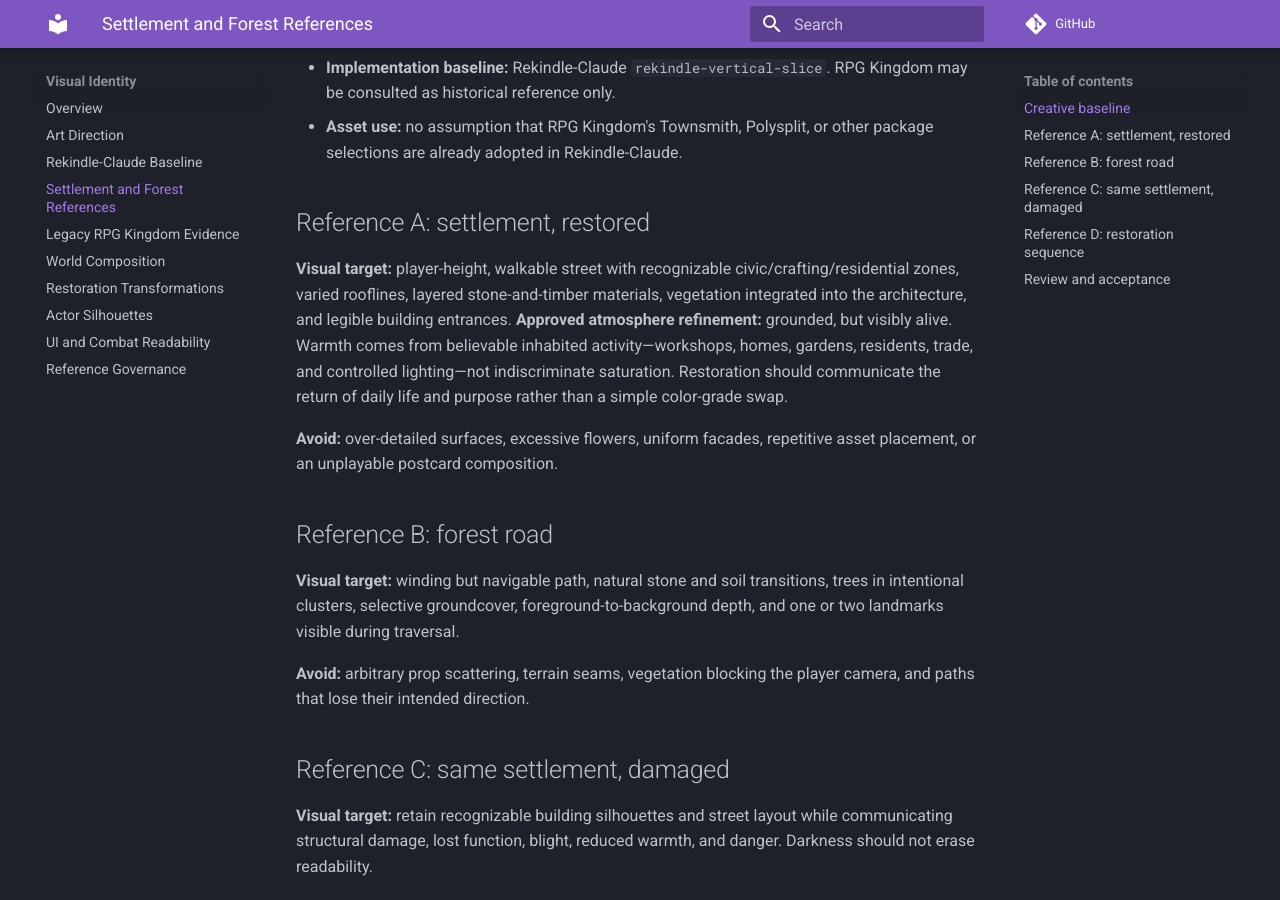
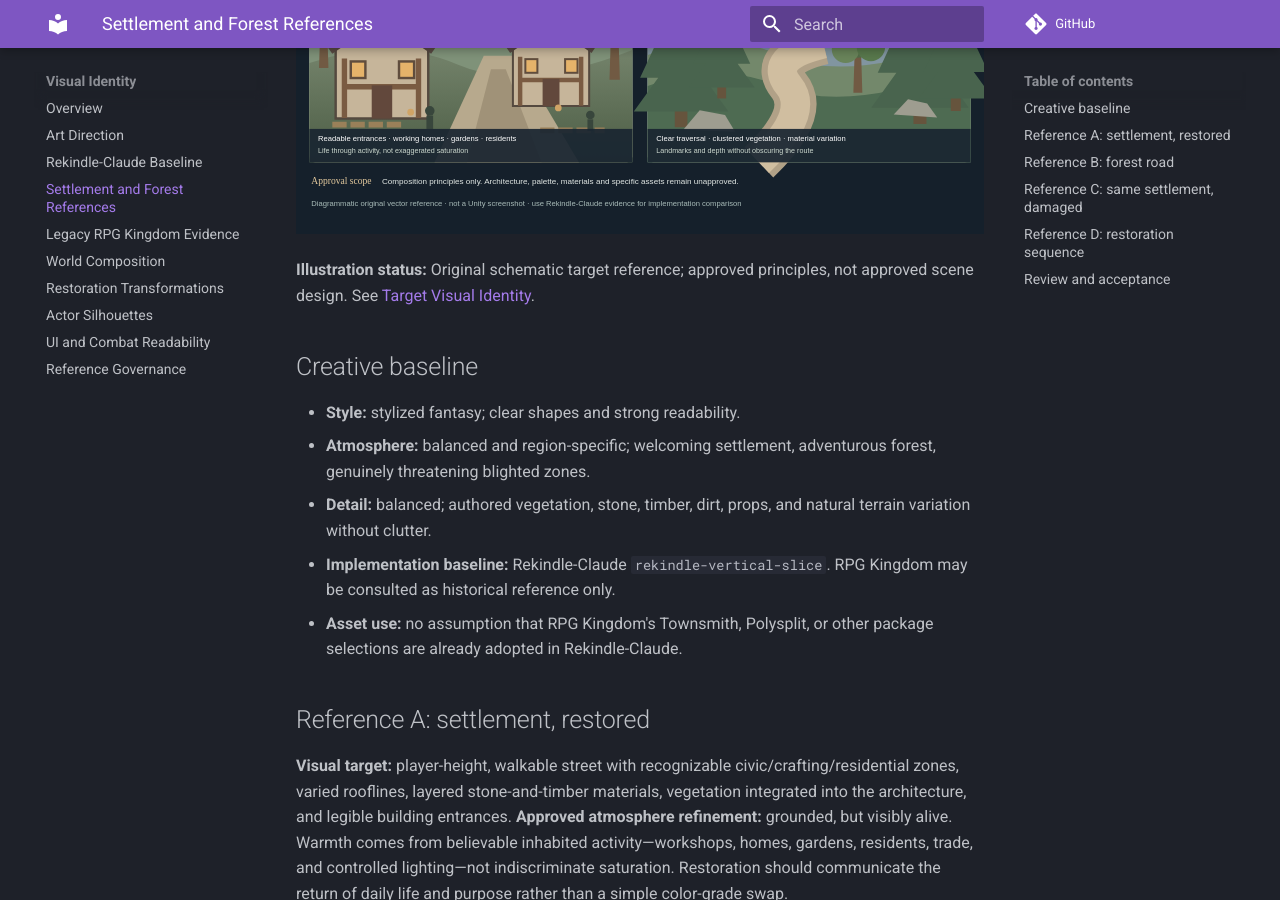
Before and after one commit to Shashakar/RPG-Kingdom-Design-Bible, an MkDocs documentation site: the page built from docs/visual/settlement-forest-reference-brief.md, in a window 1280 px wide and 900 px high, scrolled down 467 px. Built offline with MkDocs 1.6.1 and Material for MkDocs 9.7.7, drawn with Linux system fonts in a browser that asks for light colours; comment, search, counter and statistics services are not loaded.

Commit message:
Embed target reference illustrations in docs/visual/settlement-forest-reference-brief.md

```diff
--- a/docs/visual/settlement-forest-reference-brief.md
+++ b/docs/visual/settlement-forest-reference-brief.md
@@ -1,6 +1,10 @@
 # Stylized settlement and forest-road reference brief
 
 **Status: Exploratory concept-art brief.** No final scene, specific palette, model, or UI layout is approved by this page.
+
+![Exploratory stylized settlement and forest road reference](../assets/visual/target-settlement-forest.svg)
+
+**Illustration status:** Original schematic target reference; approved principles, not approved scene design. See [Target Visual Identity](target-identity.md).
 
 ## Creative baseline
 
```
